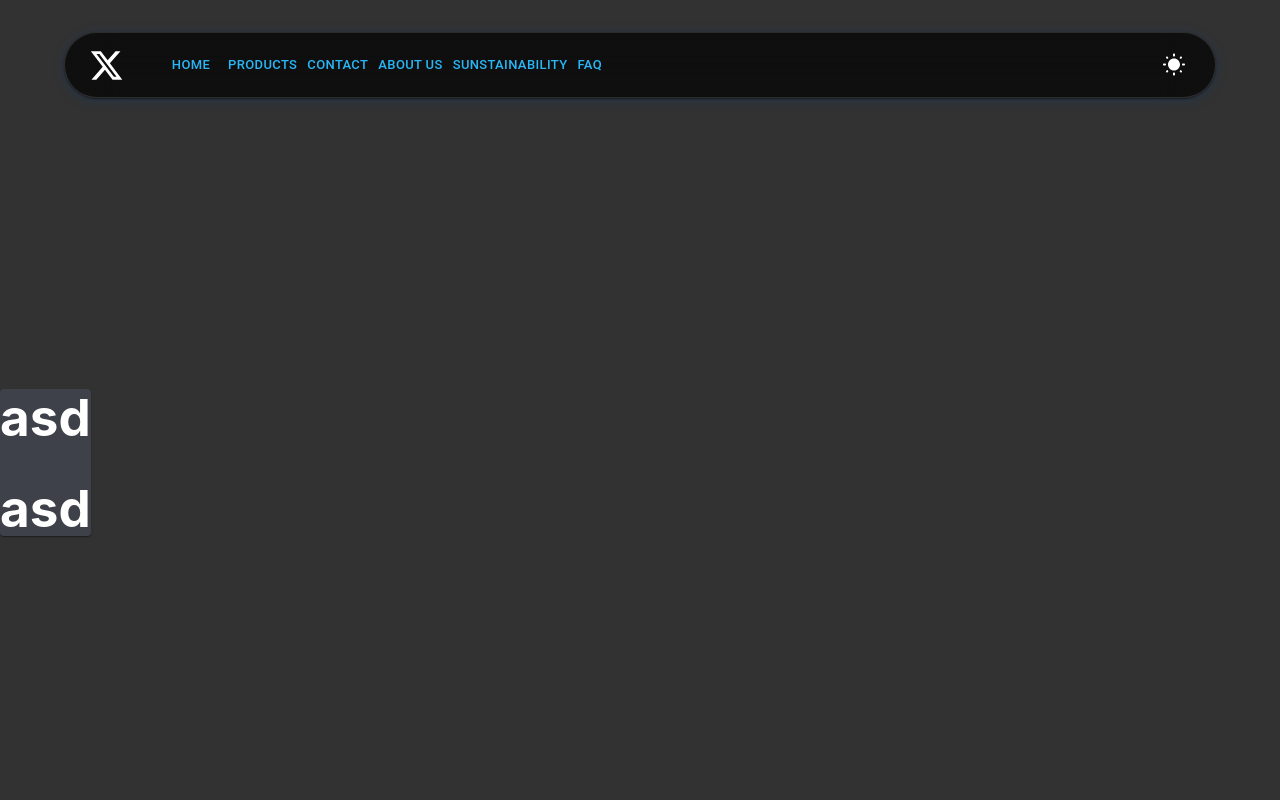
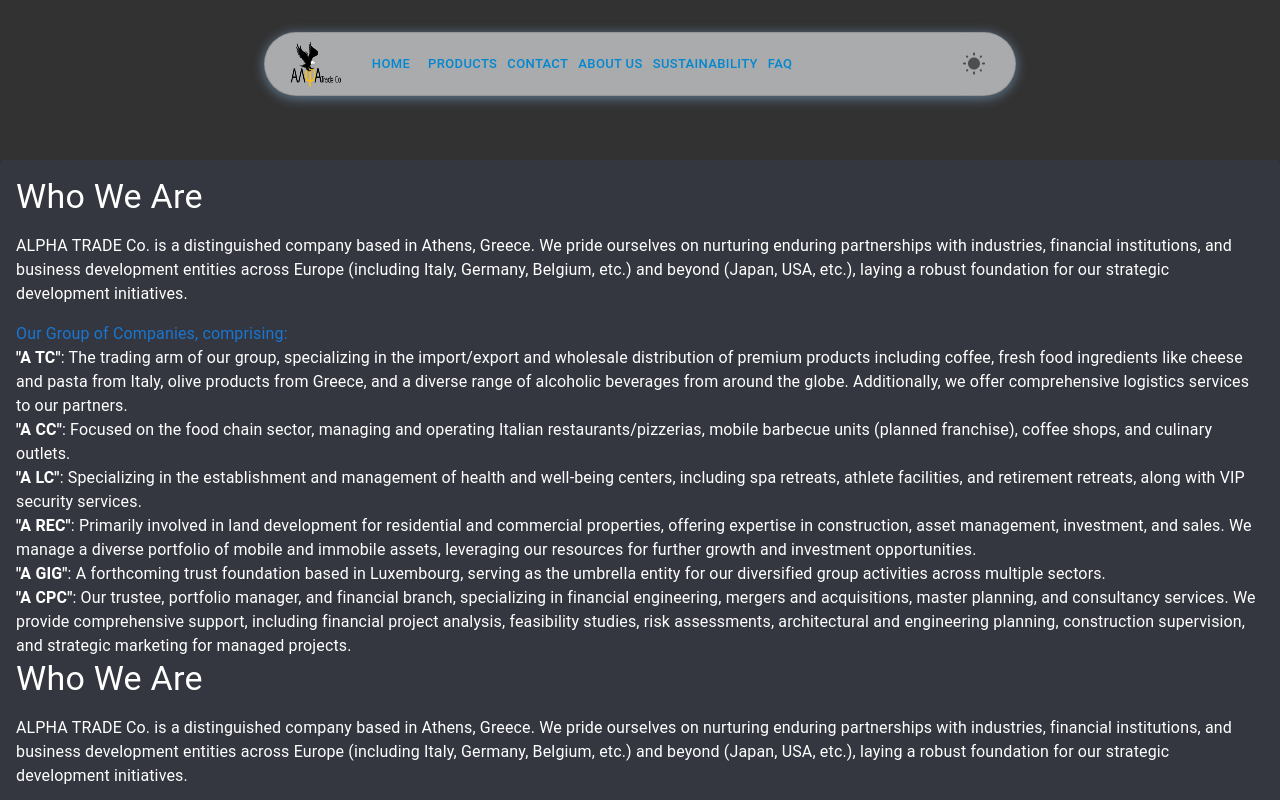
Before and after one commit to JulianoJk/AlphaTradeCo, a React (Vite) app: page /AlphaTradeCo/about-us in a window 1280 px wide. Shown: the top 800 px of the page. Built offline with nearby package versions, Linux system fonts and the light colour scheme.

Commit message:
disable vertical scroll

```diff
--- a/src/App.tsx
+++ b/src/App.tsx
@@ -2,15 +2,24 @@
 import Home from "./components/Pages/Home.component";
 
 import * as React from "react";
-import { PaletteMode } from "@mui/material";
+import { CssBaseline, PaletteMode } from "@mui/material";
 import { ThemeProvider, createTheme } from "@mui/material/styles";
 import Header from "./components/Header/Header.component";
 import AboutUs from "./components/Pages/AboutUs/AboutUs.component";
 
 export default function App() {
   const [mode, setMode] = React.useState<PaletteMode>("dark");
-
-  const defaultTheme = createTheme({ palette: { mode } });
+  const defaultTheme = createTheme({
+    palette: {
+      background: {
+        default: mode === "dark" ? "#323232" : "#F5F5DC",
+      },
+      text: {
+        primary: mode === "dark" ? "#ffffff" : "#323232",
+      },
+    },
+  });
+  // const defaultTheme = ({ palette: { mode } });
 
   const toggleColorMode = () => {
     setMode((prev) => (prev === "dark" ? "light" : "dark"));
@@ -18,11 +27,12 @@
 
   return (
     <ThemeProvider theme={defaultTheme}>
+      <CssBaseline />
       <Router>
         <Header mode={mode} toggleColorMode={toggleColorMode} />
         <Routes>
-          <Route path="/home/" element={<Home />} />
-          <Route path="/about-us" element={<AboutUs />} />
+          <Route path="/AlphaTradeCo/home/" element={<Home />} />
+          <Route path="/AlphaTradeCo/about-us" element={<AboutUs />} />
           <Route path="/*" element={<Home />} />
         </Routes>
       </Router>
--- a/src/components/Header/Header.component.tsx
+++ b/src/components/Header/Header.component.tsx
@@ -1,3 +1,5 @@
+import logo from "../../assets/images/logo.png";
+
 import { useState } from "react";
 import { PaletteMode } from "@mui/material";
 import Box from "@mui/material/Box";
@@ -12,7 +14,7 @@
 import MenuIcon from "@mui/icons-material/Menu";
 import CloseRoundedIcon from "@mui/icons-material/CloseRounded";
 import ToggleColorMode from "../ui/ToogleColorMode.component";
-import XIcon from "@mui/icons-material/X";
+
 import { useNavigate } from "react-router-dom";
 import useScrollDirection from "../../hooks/useScrollDirection";
 
@@ -45,6 +47,11 @@
         bgcolor: "transparent",
         backgroundImage: "none",
         mt: 2,
+        maxWidth: { xs: "100%", md: "50em" }, // Set max width for larger screens
+        left: 0, // Center the AppBar
+        right: 0, // Center the AppBar
+        marginLeft: "auto", // Center the AppBar
+        marginRight: "auto", // Center the AppBar
         paddingTop: {
           xs: scrollDirection === "down" ? -11 : -6, // Set paddingTop to 0 if scrolling down on mobile
           md: theme.spacing(2), // Use default padding for larger screens
@@ -83,17 +90,20 @@
           <Box
             sx={{ flexGrow: 1, display: "flex", alignItems: "center", px: 0 }}
           >
-            <XIcon
-              fontSize="large"
-              sx={{ paddingRight: "1em" }}
-              onClick={() => navigateToSection("/home")}
-            />
+            <img
+              src={logo}
+              width={70}
+              height={50}
+              style={{ paddingRight: "1em" }}
+              onClick={() => navigateToSection("/AlphaTradeCo/home")}
+              alt="Logo"
+            ></img>
             <Box sx={{ display: { xs: "none", md: "flex" } }}>
               <Button
                 variant="text"
                 color="info"
                 size="small"
-                onClick={() => navigateToSection("/home/")}
+                onClick={() => navigateToSection("/AlphaTradeCo/home/")}
               >
                 Home
               </Button>
@@ -101,7 +111,7 @@
                 variant="text"
                 color="info"
                 size="small"
-                onClick={() => navigateToSection("/products/")}
+                onClick={() => navigateToSection("/AlphaTradeCo/products/")}
               >
                 Products
               </Button>
@@ -109,7 +119,7 @@
                 variant="text"
                 color="info"
                 size="small"
-                onClick={() => navigateToSection("/contact/")}
+                onClick={() => navigateToSection("/AlphaTradeCo/contact/")}
               >
                 Contact
               </Button>
@@ -117,7 +127,7 @@
                 variant="text"
                 color="info"
                 size="small"
-                onClick={() => navigateToSection("/about-us/")}
+                onClick={() => navigateToSection("/AlphaTradeCo/about-us/")}
               >
                 About us
               </Button>
@@ -125,15 +135,17 @@
                 variant="text"
                 color="info"
                 size="small"
-                onClick={() => navigateToSection("/about-us/sustainability/")}
+                onClick={() =>
+                  navigateToSection("/AlphaTradeCo/about-us/sustainability/")
+                }
               >
-                Sunstainability
+                Sustainability
               </Button>
               <Button
                 variant="text"
                 color="info"
                 size="small"
-                onClick={() => navigateToSection("/faq/")}
+                onClick={() => navigateToSection("/AlphaTradeCo/faq/")}
                 sx={{ minWidth: 0 }}
               >
                 FAQ
@@ -171,24 +183,36 @@
                   </IconButton>
                 </Box>
                 <Divider sx={{ my: 3 }} />
-                <MenuItem onClick={() => navigateToSection("/home/")}>
+                <MenuItem
+                  onClick={() => navigateToSection("/AlphaTradeCo/home/")}
+                >
                   Home
                 </MenuItem>
-                <MenuItem onClick={() => navigateToSection("/about-us")}>
+                <MenuItem
+                  onClick={() => navigateToSection("/AlphaTradeCo/about-us")}
+                >
                   About us
                 </MenuItem>
-                <MenuItem onClick={() => navigateToSection("/products")}>
+                <MenuItem
+                  onClick={() => navigateToSection("/AlphaTradeCo/products")}
+                >
                   Products
                 </MenuItem>
-                <MenuItem onClick={() => navigateToSection("/pricing")}>
+                <MenuItem
+                  onClick={() => navigateToSection("/AlphaTradeCo/pricing")}
+                >
                   Contact
                 </MenuItem>
                 <MenuItem
-                  onClick={() => navigateToSection("/about-us/sunstainability")}
+                  onClick={() =>
+                    navigateToSection("/AlphaTradeCo/about-us/sustainability")
+                  }
                 >
-                  Sunstainability
+                  Sustainability
                 </MenuItem>
-                <MenuItem onClick={() => navigateToSection("/faq")}>
+                <MenuItem
+                  onClick={() => navigateToSection("/AlphaTradeCo/faq")}
+                >
                   FAQ
                 </MenuItem>
               </Box>
--- a/src/components/Header/Header.styles.ts
+++ b/src/components/Header/Header.styles.ts
@@ -10,7 +10,7 @@
       position: "fixed",
       top: "1em", // Adjust the distance from the top as needed
       left: "50%",
-      transform: "translateX(-50%)",
+      transform: "translateX(-10%)",
       marginBottom: "5em",
     },
     linkItems: {
@@ -25,7 +25,6 @@
       backgroundColor: "#202020",
       border: "1px solid #2d3138",
       borderRadius: "1em", // 16px
-
       height: "4em",
     },
   };
--- a/src/components/Pages/AboutUs/AboutUs.component.tsx
+++ b/src/components/Pages/AboutUs/AboutUs.component.tsx
@@ -1,6 +1,8 @@
+import { useTheme } from "@mui/material/styles";
 import { Paper, Typography } from "@mui/material";
-
+// import ThemeProvider from "@mui/material";
 const AboutUs = () => {
+  const theme = useTheme();
   return (
     <Paper sx={{ backgroundColor: "#34373f", marginTop: 20, padding: 2 }}>
       <Typography variant="h4" sx={{ color: "#ffffff", marginBottom: 2 }}>
@@ -13,7 +15,11 @@
         (including Italy, Germany, Belgium, etc.) and beyond (Japan, USA, etc.),
         laying a robust foundation for our strategic development initiatives.
       </Typography>
-      <Typography variant="body1" color="success" sx={{ marginTop: 2 }}>
+      <Typography
+        variant="body1"
+        color={theme.palette.primary.main}
+        sx={{ marginTop: 2 }}
+      >
         Our Group of Companies, comprising:
       </Typography>
       <Typography variant="body1" sx={{ color: "#ffffff" }}>
@@ -55,8 +61,6 @@
         assessments, architectural and engineering planning, construction
         supervision, and strategic marketing for managed projects.
       </Typography>
-
-
 
       <Typography variant="h4" sx={{ color: "#ffffff", marginBottom: 2 }}>
         Who We Are
--- a/src/components/Pages/Home.component.tsx
+++ b/src/components/Pages/Home.component.tsx
@@ -3,8 +3,7 @@
 const Home = () => {
   return (
     <Paper sx={{ backgroundColor: "#34373f", marginTop: 20 }}>
-      <h1>asd</h1>
-      <h1>asd</h1>
+      <h1>Home path - WORK IN PROGRESS</h1>
     </Paper>
   );
 };
--- a/src/index.css
+++ b/src/index.css
@@ -11,8 +11,8 @@
   text-rendering: optimizeLegibility;
   -webkit-font-smoothing: antialiased;
   -moz-osx-font-smoothing: grayscale;
+  overflow-x: hidden;
 }
-
 
 a {
   font-weight: 500;
```
